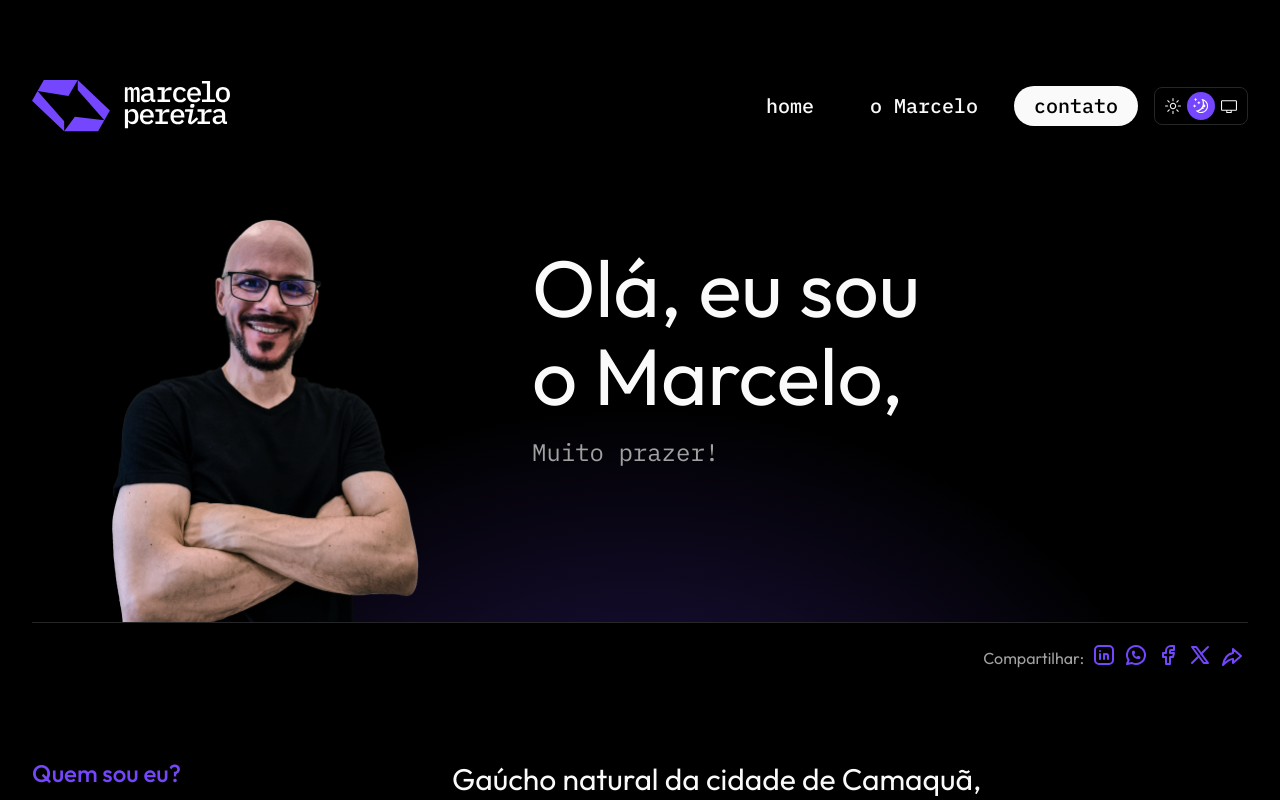
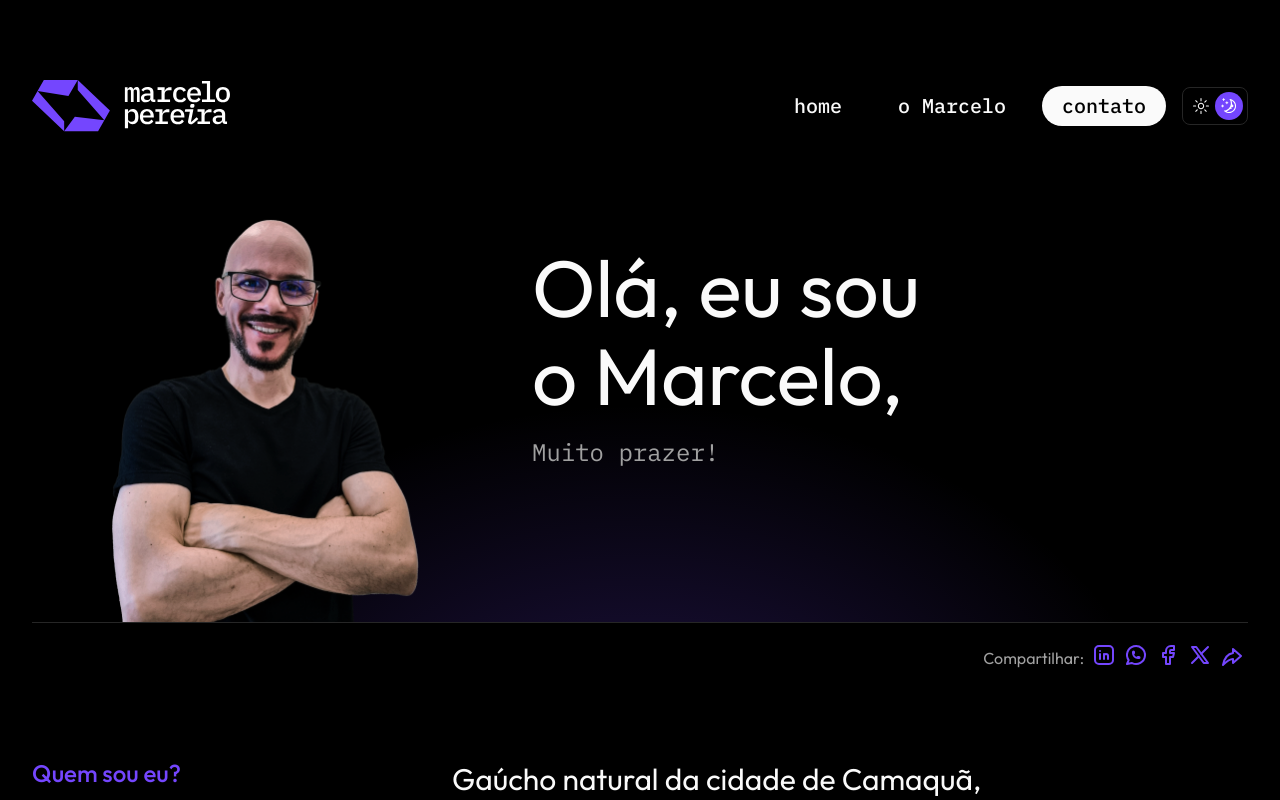
Before and after one commit to marcelopoars/my-website, a Next.js app: page /o-marcelo in a window 1280 px wide. Shown: the top 800 px of the page. Built offline with nearby package versions, Linux system fonts and the light colour scheme.

Commit message:
refactor(theme-toggle): remove unused system theme option and related icon

```diff
--- a/src/shared/components/theme-toggle/theme-toggle.tsx
+++ b/src/shared/components/theme-toggle/theme-toggle.tsx
@@ -1,6 +1,6 @@
 'use client'
 
-import { DesktopIcon, MoonIcon, SunIcon } from '@radix-ui/react-icons'
+import { MoonIcon, SunIcon } from '@radix-ui/react-icons'
 import { useTheme } from 'next-themes'
 import { useEffect, useState } from 'react'
 import { Button } from '../ui'
@@ -15,11 +15,6 @@ const themes = [
     key: 'dark',
     label: 'Tema escuro',
     icon: MoonIcon,
-  },
-  {
-    key: 'system',
-    label: 'Tema do sistema',
-    icon: DesktopIcon,
   },
 ]
 
```
